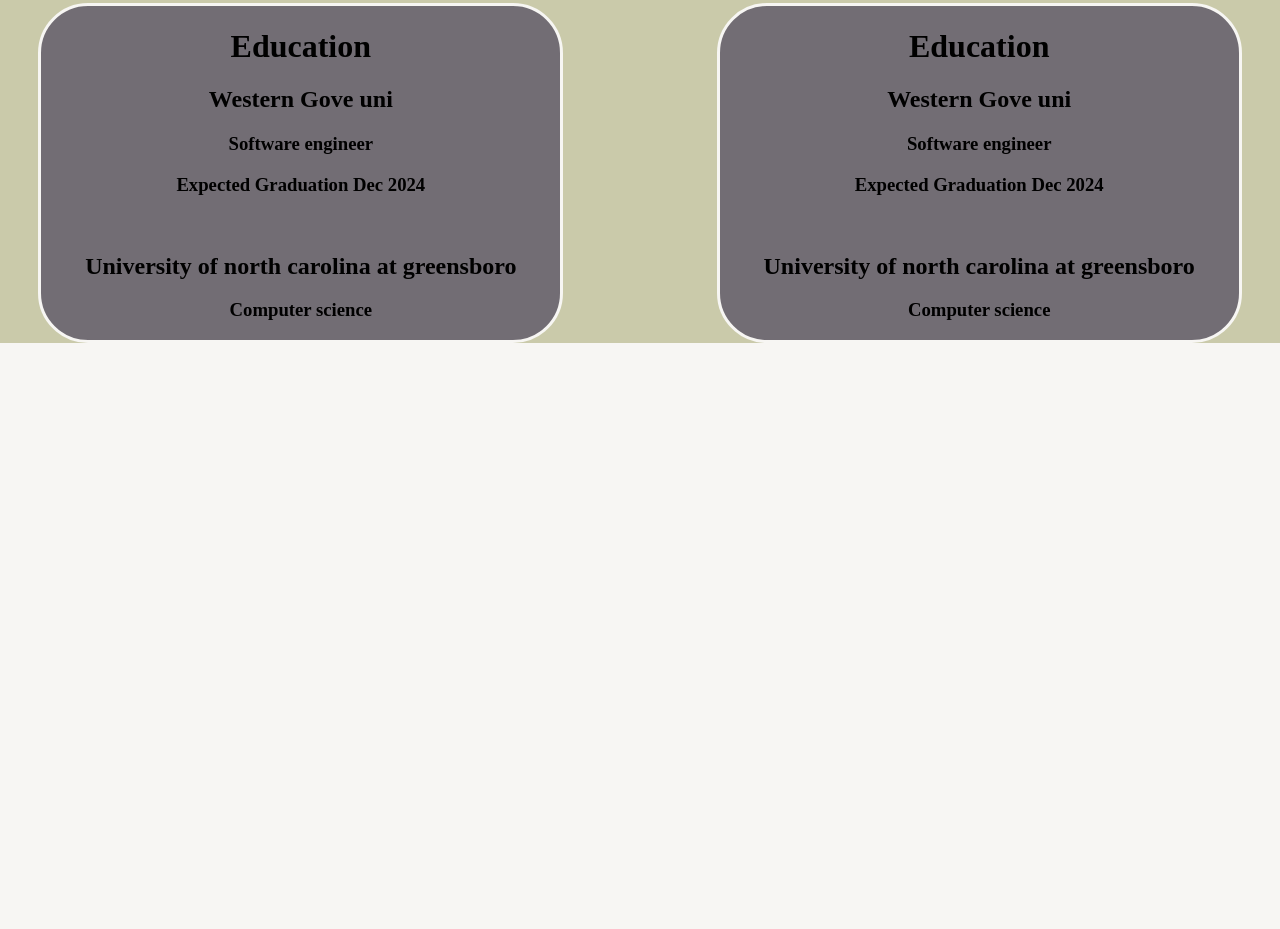
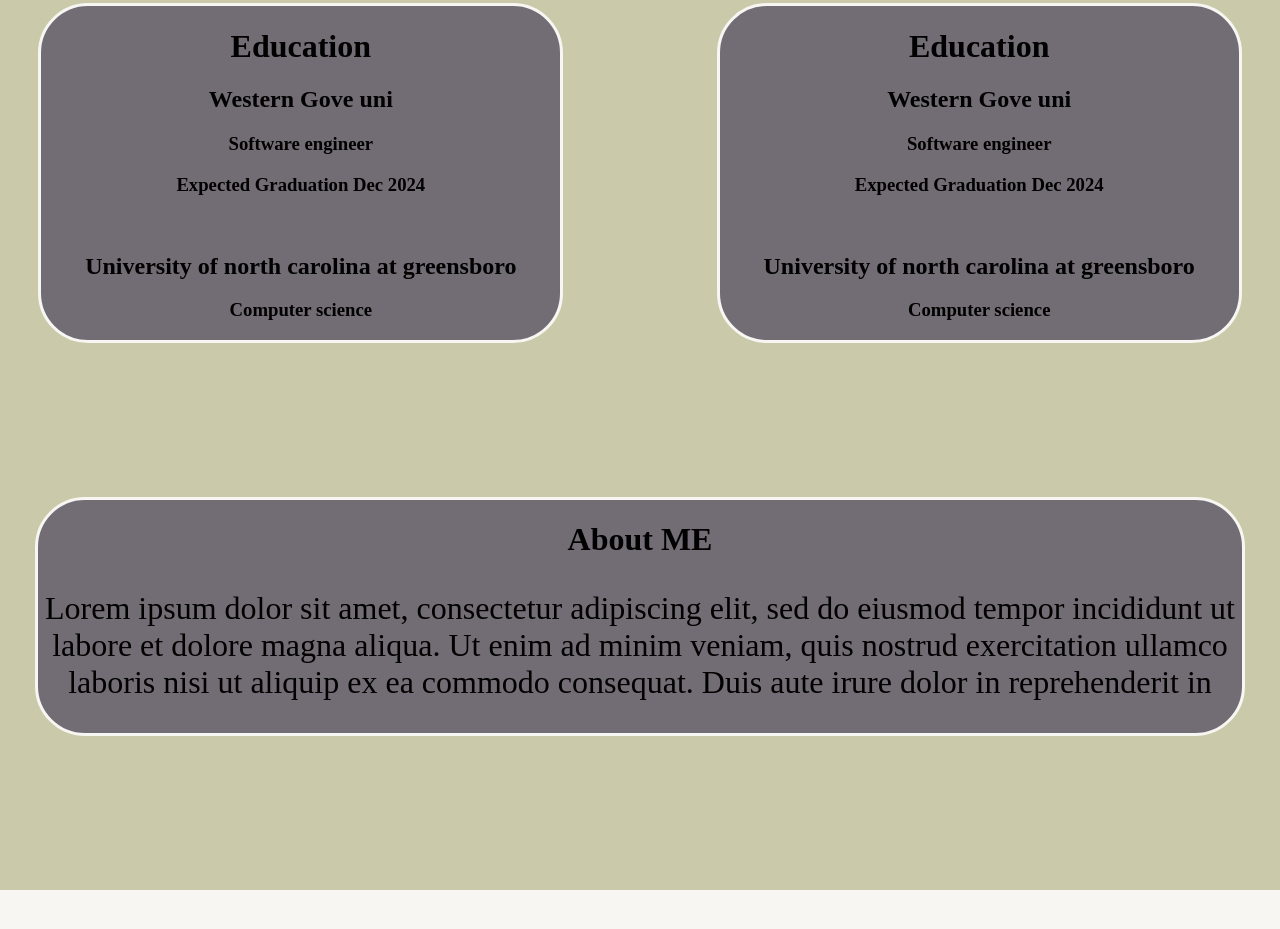
Before and after one commit to DerVeganePfannkuchen/Port, a plain HTML site: page index.html in a window 1280 px wide. Shown: the part 1447-2376 px from the top of the page. Before the commit the page ends 1790 px from the top, so only its background shows below. Drawn offline with Linux system fonts and the light colour scheme.

Commit message:
temp for the about section

```diff
--- a/index.html
+++ b/index.html
@@ -50,8 +50,25 @@
                         <h3 class="major">Computer science</h3>
                     </div>
                 </div>
+                <div class="about">
+                    <h1>About ME</h1>
+                    <p class="aboutP">
+                        Lorem ipsum dolor sit amet,
+                        consectetur adipiscing elit, sed do eiusmod tempor
+                        incididunt ut labore et dolore magna aliqua. Ut enim
+                        ad minim veniam, quis nostrud exercitation ullamco
+                        laboris nisi ut aliquip ex ea commodo consequat. Duis
+                        aute irure dolor in reprehenderit in
+                    </p>
+                </div>
+            </about>
+            <div class="spacer">
 
-            </about>
+            </div><div class="spacer"></div>
+
+            <projects>
+
+            </projects>
 
 
         </main>
--- a/port.css
+++ b/port.css
@@ -106,9 +106,17 @@ about{
     row-gap: 12vw;
     grid-template-columns: repeat(auto-fit, minmax(min(100%, max(400px, 100%/4)), 1fr));
 }
-.edu{
+.edu, .about{
     text-align: center;
     border: .2em solid var(--BackgroundColor);
     border-radius: 50px;
-    background-color: var(--SecondaryColor);
+    background-color: var(--Darkersecond);
 }
+.about{
+    width: 94%;
+    margin-top: 12vw;
+    margin-bottom: 12vw;
+}
+.aboutP{
+    font-size: 2em;
+}
```
